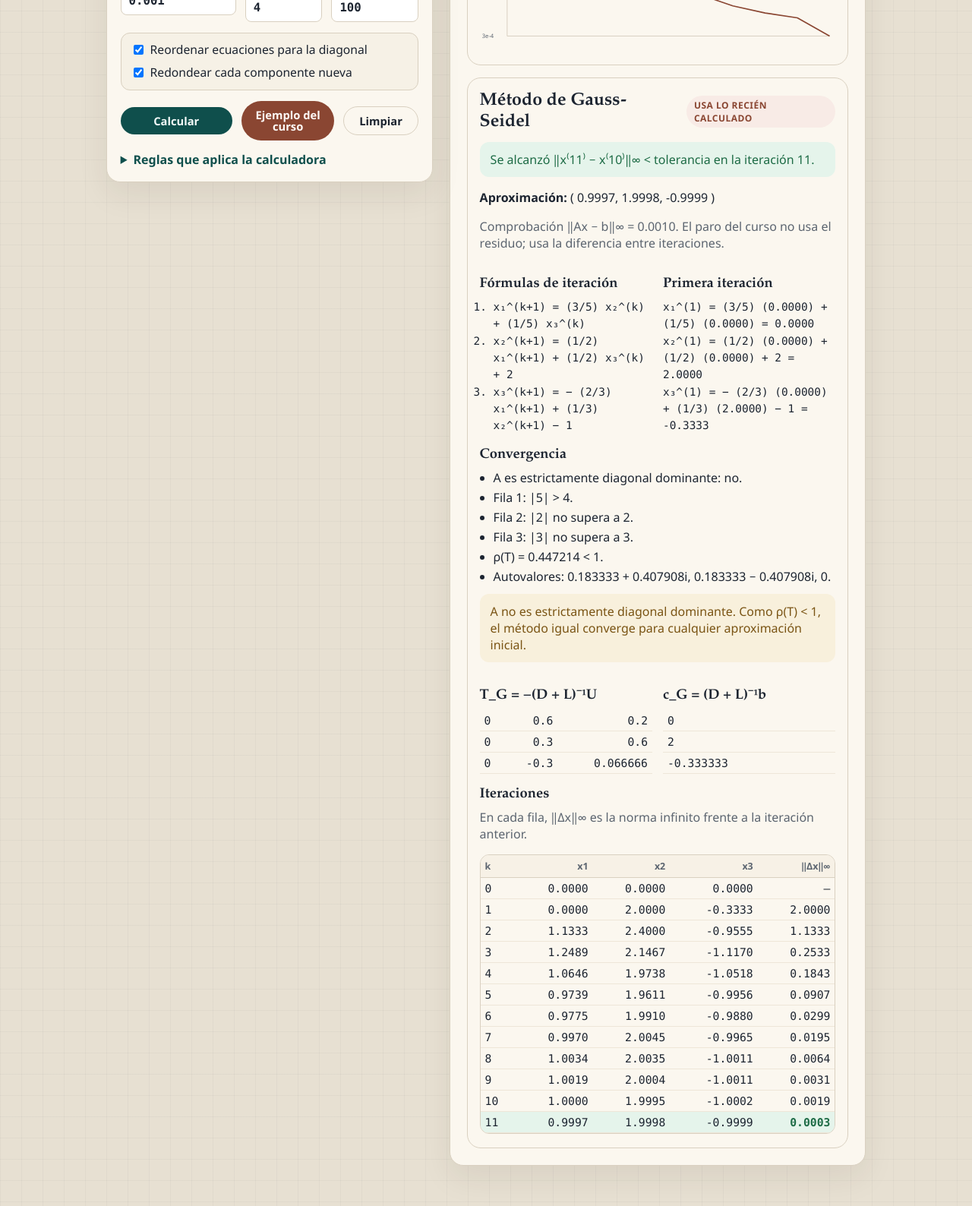
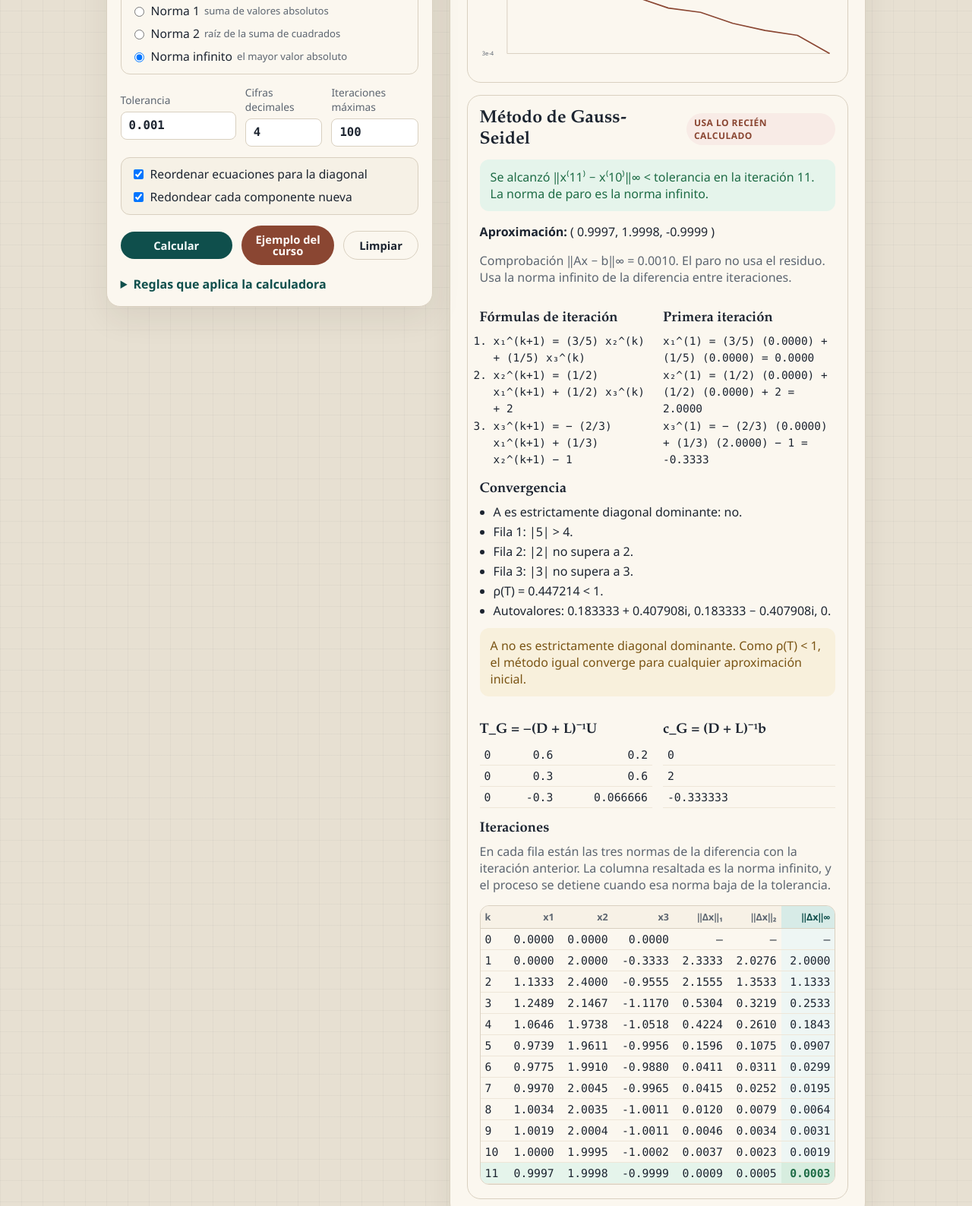
Before and after one commit to Kromilla/calculadora-jacobi-gauss-seidel, a plain HTML site: page index.html in a window 1280 px wide. Shown: the part 714-2302 px from the top of the page at 76% size. Drawn offline with Linux system fonts and the light colour scheme.

Commit message:
Publicar los enlaces de la entrega y el paro por norma.
El documento de la práctica queda en el repositorio junto con la calculadora.

```diff
--- a/css/estilos.css
+++ b/css/estilos.css
@@ -153,6 +153,7 @@ fieldset label {
 }
 
 .opciones { background: #f6f1e6; }
+.pista { color: var(--suave); font-size: 0.82rem; font-weight: 400; }
 
 .controles { display: grid; grid-template-columns: 1.2fr 0.8fr 0.9fr; margin-bottom: 4px; }
 
@@ -243,6 +244,7 @@ button:focus-visible { outline: 2px solid var(--tinta); outline-offset: 2px; }
   color: var(--suave);
   padding: 6px;
   border-bottom: 1px solid var(--linea);
+  white-space: nowrap;
 }
 .tabla-num td, .mini td {
   text-align: right;
@@ -254,6 +256,13 @@ button:focus-visible { outline: 2px solid var(--tinta); outline-offset: 2px; }
 .mini td:first-child, .mini th:first-child { text-align: left; }
 .fila-final { background: var(--ok-claro); }
 .cumple { color: var(--ok); font-weight: 700; }
+.tabla-num th.elegida,
+.contenedor-tabla thead th.elegida {
+  background: #d7ebe7;
+  color: var(--teal);
+}
+.tabla-num td.elegida { background: #eef6f4; }
+.fila-final td.elegida { background: #d7eddf; }
 .contenedor-tabla { max-height: 460px; overflow: auto; border: 1px solid var(--linea); border-radius: 12px; }
 .contenedor-tabla thead th { position: sticky; top: 0; background: #f7f1e6; }
 
--- a/index.html
+++ b/index.html
@@ -18,7 +18,8 @@
     </ul>
     <p class="bajada">
       Resuelve Ax = b con las reglas del curso: reordena ecuaciones,
-      redondea cada componente nueva y se detiene con la norma infinito.
+      redondea cada componente nueva y se detiene con la norma elegida.
+      Por defecto, la norma infinito.
     </p>
   </header>
 
@@ -38,6 +39,13 @@
         <label><input type="radio" name="metodo" value="jacobi"> Jacobi</label>
         <label><input type="radio" name="metodo" value="seidel" checked> Gauss-Seidel</label>
         <label><input type="radio" name="metodo" value="ambos"> Comparar ambos</label>
+      </fieldset>
+
+      <fieldset>
+        <legend>Norma de paro</legend>
+        <label><input type="radio" name="norma" value="1"> Norma 1 <span class="pista">suma de valores absolutos</span></label>
+        <label><input type="radio" name="norma" value="2"> Norma 2 <span class="pista">raíz de la suma de cuadrados</span></label>
+        <label><input type="radio" name="norma" value="inf" checked> Norma infinito <span class="pista">el mayor valor absoluto</span></label>
       </fieldset>
 
       <div class="controles">
@@ -77,7 +85,8 @@
         <ul>
           <li>Jacobi arma el vector nuevo solo con la iteración anterior.</li>
           <li>Gauss-Seidel usa cada componente en cuanto la calcula.</li>
-          <li>El paro es ‖x⁽ᵏ⁾ − x⁽ᵏ⁻¹⁾‖∞ &lt; tolerancia.</li>
+          <li>En cada iteración se calculan ‖Δx‖₁, ‖Δx‖₂ y ‖Δx‖∞.</li>
+          <li>El paro usa la norma elegida. Por defecto es ‖x⁽ᵏ⁾ − x⁽ᵏ⁻¹⁾‖∞ &lt; tolerancia.</li>
           <li>El redondeo es a las cifras pedidas, con el empate alejándose de cero.</li>
           <li>Hay convergencia para cualquier x⁰ si A es estrictamente diagonal dominante o si ρ(T) &lt; 1.</li>
           <li>T<sub>J</sub> = −D⁻¹(L + U) y T<sub>G</sub> = −(D + L)⁻¹U.</li>
--- a/js/app.js
+++ b/js/app.js
@@ -21,6 +21,29 @@
 
   function metodoActivo() {
     return document.querySelector('input[name="metodo"]:checked').value;
+  }
+
+  function normaActiva() {
+    const elegido = document.querySelector('input[name="norma"]:checked');
+    return elegido ? elegido.value : "inf";
+  }
+
+  function claveNorma(norma) {
+    if (norma === "1") return "n1";
+    if (norma === "2") return "n2";
+    return "inf";
+  }
+
+  function simboloNorma(norma) {
+    if (norma === "1") return "₁";
+    if (norma === "2") return "₂";
+    return "∞";
+  }
+
+  function nombreNorma(norma) {
+    if (norma === "1") return "norma 1";
+    if (norma === "2") return "norma 2";
+    return "norma infinito";
   }
 
   function leerMatriz() {
@@ -118,7 +141,7 @@
     return (real || "0") + signo + imag + "i";
   }
 
-  function bloqueEstado(analisis) {
+  function bloqueEstado(analisis, norma) {
     const caja = nodo("div", "estado");
     const ultimo = analisis.historial[analisis.historial.length - 1];
     if (analisis.estado === "converge") {
@@ -127,8 +150,12 @@
         ultimo.k +
         "⁾ − x⁽" +
         (ultimo.k - 1) +
-        "⁾‖∞ < tolerancia en la iteración " +
+        "⁾‖" +
+        simboloNorma(norma) +
+        " < tolerancia en la iteración " +
         ultimo.k +
+        ". La norma de paro es la " +
+        nombreNorma(norma) +
         ".";
       return caja;
     }
@@ -210,13 +237,22 @@
     return seccion;
   }
 
-  function tablaIteraciones(analisis, cifras, tolerancia) {
+  function tablaIteraciones(analisis, cifras, tolerancia, norma) {
     const envoltorio = nodo("div", "contenedor-tabla");
     const tabla = nodo("table", "tabla-num");
     const cabeza = nodo("thead");
     const filaCabeza = nodo("tr");
-    ["k", ...analisis.solucion.map((_, i) => "x" + (i + 1)), "‖Δx‖∞"].forEach((texto) => {
-      filaCabeza.append(nodo("th", "", texto));
+    const clave = claveNorma(norma);
+    const columnas = [
+      { clave: "k", texto: "k" },
+      ...analisis.solucion.map((_, i) => ({ clave: "x", texto: "x" + (i + 1) })),
+      { clave: "n1", texto: "‖Δx‖₁" },
+      { clave: "n2", texto: "‖Δx‖₂" },
+      { clave: "inf", texto: "‖Δx‖∞" },
+    ];
+    columnas.forEach((columna) => {
+      const th = nodo("th", columna.clave === clave ? "elegida" : "", columna.texto);
+      filaCabeza.append(th);
     });
     cabeza.append(filaCabeza);
     tabla.append(cabeza);
@@ -228,12 +264,15 @@
       }
       fila.append(nodo("td", "", String(paso.k)));
       paso.x.forEach((valor) => fila.append(nodo("td", "", fmt(valor, cifras, true))));
-      if (paso.error === null) fila.append(nodo("td", "", "—"));
-      else {
-        const celda = nodo("td", "", fmt(paso.error, cifras, true));
-        if (paso.error < tolerancia) celda.classList.add("cumple");
+      ["n1", "n2", "inf"].forEach((cual) => {
+        if (!paso.normas) {
+          fila.append(nodo("td", cual === clave ? "elegida" : "", "—"));
+          return;
+        }
+        const celda = nodo("td", cual === clave ? "elegida" : "", fmt(paso.normas[cual], cifras, true));
+        if (cual === clave && paso.normas[cual] < tolerancia) celda.classList.add("cumple");
         fila.append(celda);
-      }
+      });
       cuerpo.append(fila);
     });
     tabla.append(cuerpo);
@@ -301,6 +340,7 @@
 
   function bloqueMetodo(analisis, salida) {
     const cifras = salida.opciones.decimales;
+    const norma = salida.opciones.norma || "inf";
     const bloque = nodo("article", "bloque");
     const cabeza = nodo("div", "bloque-cabeza");
     cabeza.append(nodo("h2", "", tituloMetodo(analisis.metodo)));
@@ -312,7 +352,7 @@
       )
     );
     bloque.append(cabeza);
-    bloque.append(bloqueEstado(analisis));
+    bloque.append(bloqueEstado(analisis, norma));
     const solucion = nodo("p");
     solucion.append(nodo("strong", "", "Aproximación: "));
     solucion.append(
@@ -327,7 +367,9 @@
         "texto-corto",
         "Comprobación ‖Ax − b‖∞ = " +
           fmt(analisis.residuo.norma, cifras, true) +
-          ". El paro del curso no usa el residuo; usa la diferencia entre iteraciones."
+          ". El paro no usa el residuo. Usa la " +
+          nombreNorma(norma) +
+          " de la diferencia entre iteraciones."
       )
     );
 
@@ -369,10 +411,12 @@
       nodo(
         "p",
         "texto-corto",
-        "En cada fila, ‖Δx‖∞ es la norma infinito frente a la iteración anterior."
+        "En cada fila están las tres normas de la diferencia con la iteración anterior. La columna resaltada es la " +
+          nombreNorma(norma) +
+          ", y el proceso se detiene cuando esa norma baja de la tolerancia."
       )
     );
-    bloque.append(tablaIteraciones(analisis, cifras, salida.opciones.tolerancia));
+    bloque.append(tablaIteraciones(analisis, cifras, salida.opciones.tolerancia, norma));
     return bloque;
   }
 
@@ -442,16 +486,16 @@
       const series = [
         {
           color: "#0f4f4c",
-          puntos: jacobi.historial.filter((paso) => paso.error !== null).map((paso) => ({
+          puntos: jacobi.historial.filter((paso) => paso.paro !== null).map((paso) => ({
             k: paso.k,
-            error: Metodos.aNumero(paso.error),
+            error: Metodos.aNumero(paso.paro),
           })),
         },
         {
           color: "#8a4632",
-          puntos: seidel.historial.filter((paso) => paso.error !== null).map((paso) => ({
+          puntos: seidel.historial.filter((paso) => paso.paro !== null).map((paso) => ({
             k: paso.k,
-            error: Metodos.aNumero(paso.error),
+            error: Metodos.aNumero(paso.paro),
           })),
         },
       ];
@@ -465,7 +509,7 @@
         a.querySelector(".punto").style.background = "#0f4f4c";
         b.querySelector(".punto").style.background = "#8a4632";
         leyenda.append(a, b);
-        comparacion.append(nodo("h3", "", "Error por iteración"));
+        comparacion.append(nodo("h3", "", "Norma de paro por iteración"));
         comparacion.append(leyenda);
         comparacion.append(dibujo);
       }
@@ -476,13 +520,13 @@
         {
           color: analisis.metodo === "jacobi" ? "#0f4f4c" : "#8a4632",
           puntos: analisis.historial
-            .filter((paso) => paso.error !== null)
-            .map((paso) => ({ k: paso.k, error: Metodos.aNumero(paso.error) })),
+            .filter((paso) => paso.paro !== null)
+            .map((paso) => ({ k: paso.k, error: Metodos.aNumero(paso.paro) })),
         },
       ]);
       if (dibujo) {
         const bloque = nodo("article", "bloque");
-        bloque.append(nodo("h2", "", "Caída del error"));
+        bloque.append(nodo("h2", "", "Caída de la norma de paro"));
         bloque.append(dibujo);
         resultado.append(bloque);
       }
@@ -506,6 +550,7 @@
         maxIter: Number(document.getElementById("maximo").value),
         reordenar: document.getElementById("reordenar").checked,
         redondear: document.getElementById("redondear").checked,
+        norma: normaActiva(),
       });
       pintar(salida);
     } catch (error) {
@@ -537,6 +582,7 @@
     document.getElementById("reordenar").checked = true;
     document.getElementById("redondear").checked = true;
     document.querySelector('input[name="metodo"][value="ambos"]').checked = true;
+    document.querySelector('input[name="norma"][value="inf"]').checked = true;
     calcular();
   });
 
--- a/js/solver.js
+++ b/js/solver.js
@@ -2,7 +2,10 @@
    Reglas del curso (sistemas lineales, partes 2 y 3):
    - Jacobi usa solo la iteración anterior.
    - Gauss-Seidel usa de inmediato cada componente nueva.
-   - Paro: norma infinito entre dos iteraciones consecutivas.
+   - En cada iteración se calculan las normas 1, 2 e infinito
+     de la diferencia entre dos iteraciones consecutivas.
+   - El paro usa la norma elegida. Por defecto, la norma infinito:
+     ||x^(k) - x^(k-1)||_inf < tolerancia.
    - Redondeo half away from zero en cada componente nueva.
    - Converge para cualquier x0 si A es estrictamente diagonal
      dominante o si el radio espectral de T es menor que 1.
@@ -90,6 +93,43 @@
 
   function absoluto(a) {
     return a < 0n ? -a : a;
+  }
+
+  function raizEntera(valor) {
+    if (valor <= 0n) return 0n;
+    let x = valor;
+    let y = (x + 1n) / 2n;
+    while (y < x) {
+      x = y;
+      y = (x + valor / x) / 2n;
+    }
+    const resto = valor - x * x;
+    if (resto * 4n >= x * 4n + 1n) return x + 1n;
+    return x;
+  }
+
+  function normasDiferencia(siguiente, anterior) {
+    let suma = 0n;
+    let sumaCuadrados = 0n;
+    let infinito = 0n;
+    for (let i = 0; i < siguiente.length; i += 1) {
+      const delta = absoluto(restar(siguiente[i], anterior[i]));
+      suma += delta;
+      sumaCuadrados += multiplicar(delta, delta);
+      if (delta > infinito) infinito = delta;
+    }
+    return { n1: suma, n2: raizEntera(sumaCuadrados * UNO), inf: infinito };
+  }
+
+  function normaElegida(entrada) {
+    if (entrada.norma === undefined || entrada.norma === null || String(entrada.norma).trim() === "") {
+      return "inf";
+    }
+    const texto = String(entrada.norma).trim().toLowerCase();
+    if (texto === "1" || texto === "n1") return "1";
+    if (texto === "2" || texto === "n2") return "2";
+    if (texto === "inf" || texto === "infinito" || texto === "∞") return "inf";
+    throw errorUsuario("Elija la norma 1, la norma 2 o la norma infinito.");
   }
 
   function redondear(a, cifras) {
@@ -505,6 +545,8 @@
         k: 0,
         x: x.slice(),
         error: null,
+        normas: null,
+        paro: null,
       },
     ];
     let estado = "maximo";
@@ -525,19 +567,21 @@
         if (absoluto(nuevo) > limiteMagnitud) explota = true;
         siguiente[i] = nuevo;
       }
-      let error = 0n;
-      for (let i = 0; i < n; i += 1) {
-        const delta = absoluto(restar(siguiente[i], anterior[i]));
-        if (delta > error) error = delta;
-      }
-      if (opciones.redondear) error = redondear(error, cifras);
+      const crudas = normasDiferencia(siguiente, anterior);
+      const normas = {
+        n1: opciones.redondear ? redondear(crudas.n1, cifras) : crudas.n1,
+        n2: opciones.redondear ? redondear(crudas.n2, cifras) : crudas.n2,
+        inf: opciones.redondear ? redondear(crudas.inf, cifras) : crudas.inf,
+      };
+      const error = normas.inf;
+      const paro = opciones.norma === "1" ? normas.n1 : opciones.norma === "2" ? normas.n2 : normas.inf;
       x = siguiente;
-      historial.push({ k, x: x.slice(), error });
+      historial.push({ k, x: x.slice(), error, normas, paro });
       if (explota) {
         estado = "diverge";
         break;
       }
-      if (error < tope) {
+      if (paro < tope) {
         estado = "converge";
         break;
       }
@@ -595,6 +639,7 @@
         maxIter,
         tolerancia,
         redondear: Boolean(entrada.redondear),
+        norma: normaElegida(entrada),
       },
     };
   }
```
Also changed, not shown: Informe-Final-Practica-1.txt (added), Instrucciones-IA.txt, 6 other files.
